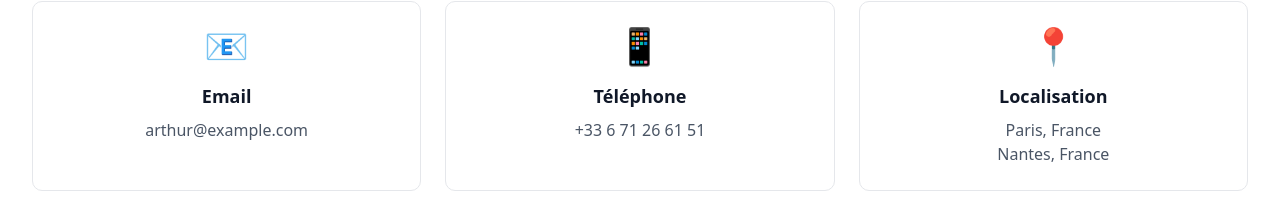
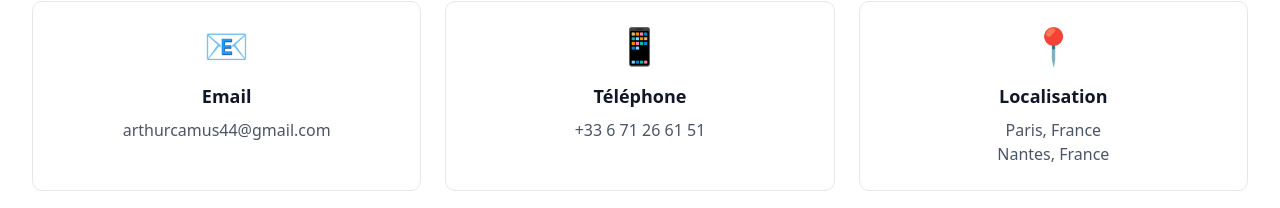
Before and after one commit to Shazoc/Arthur-Site, a React (Vite) app: page /contact in a window 1280 px wide. Shown: the part 252-460 px from the top of the page. Built offline with nearby package versions, Linux system fonts and the light colour scheme.

Commit message:
Update contact email address

```diff
--- a/src/components/Contact.jsx
+++ b/src/components/Contact.jsx
@@ -35,7 +35,7 @@
         <div className="border border-gray-200 rounded-lg p-6 text-center">
           <div className="text-4xl mb-4">📧</div>
           <h3 className="text-lg font-bold text-gray-900 mb-2">Email</h3>
-          <p className="text-gray-600">arthur@example.com</p>
+          <p className="text-gray-600">arthurcamus44@gmail.com</p>
         </div>
         <div className="border border-gray-200 rounded-lg p-6 text-center">
           <div className="text-4xl mb-4">📱</div>
```
